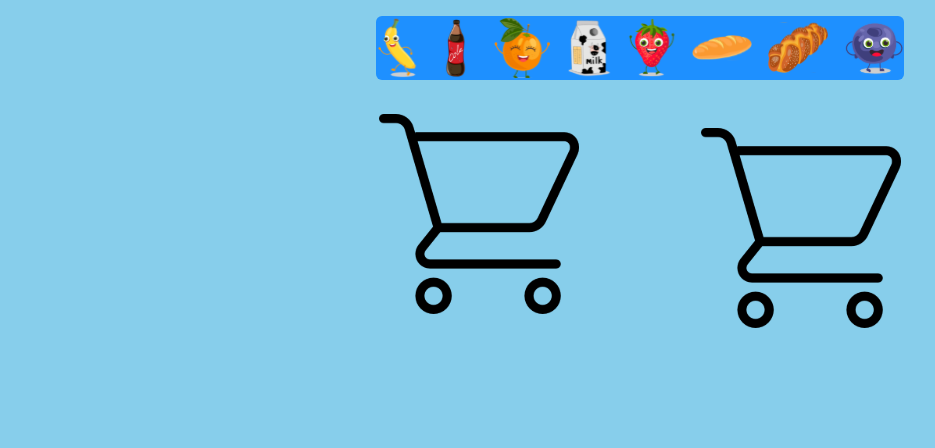
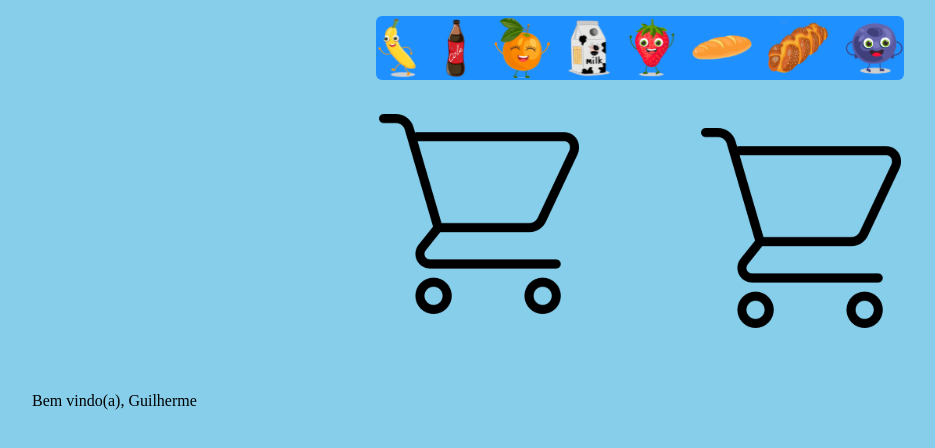
Before and after one commit to germanodrp/ProjetoJogoCarrinho, a React (Vite) app: page / in a window 1280 px wide. Shown: the top 448 px of the page, without its empty margins (0-935 px from the left). Built offline with nearby package versions, Linux system fonts and the light colour scheme.

Commit message:
Adicionando nome no footer

```diff
--- a/src/components/Produto/index.jsx
+++ b/src/components/Produto/index.jsx
@@ -13,7 +13,6 @@ import Uva from '../../assets/Uva.svg'
 //     image: {
 //         source: salgadin,
 //     }
-
 // }
 
 export function Produto(props) {
--- a/src/pages/Home/index.jsx
+++ b/src/pages/Home/index.jsx
@@ -2,7 +2,7 @@
 import { Header } from '../../components/Header'
 import { PrimeiroCarrinho } from '../../components/PrimeiroCarrinho'
 import { SegundoCarrinho } from '../../components/SegundoCarrinho'
-import { Container } from './styles'
+import { Container, Footer } from './styles'
 
 export function Home() {
 
@@ -17,6 +17,11 @@ export function Home() {
         <SegundoCarrinho />
       </Container>
 
+      <Footer>
+         Bem vindo(a), Guilherme
+      </Footer>
+
+
     </>
   )
 }
--- a/src/pages/Home/styles.js
+++ b/src/pages/Home/styles.js
@@ -11,4 +11,17 @@ width: 34rem;
 @media screen and (max-width: 960px) {
   padding: 0 0;
 };
+
+
+
 `
+
+export const Footer = styled.div `
+
+color: black;
+margin: 0;
+margin-top: 4rem;
+margin-left: 2rem;
+
+
+`
```
